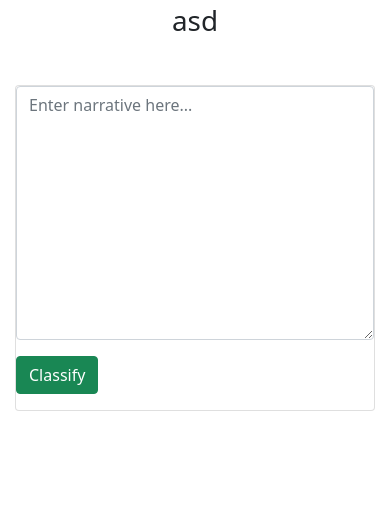
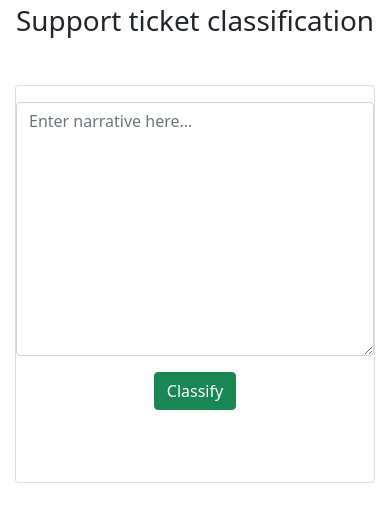
Before and after one commit to dineshh912/support_ticket_classification, a Flask app: page / in a window 390 px wide. Shown: the part 56-578 px from the top of the page. Run offline with Flask 2, Linux system fonts and the light colour scheme.

Commit message:
minor-changes

```diff
--- a/app/templates/base.html
+++ b/app/templates/base.html
@@ -50,7 +50,7 @@
           url: "/classify",
           data: {"text_narrative": text_narrative},
           success: function(data){
-            console.log(data);
+            $('#data').html(data['class']);
           },
           error:function(data){
             console.log(data);
--- a/app/templates/index.html
+++ b/app/templates/index.html
@@ -1,14 +1,17 @@
 {% extends "base.html" %}
 {% block content %}
 <div class="container">
-    <h1 class="display-6 text-center mb-5">asd</h1>
+    <h1 class="display-6 text-center mb-5">Support ticket classification</h1>
     <div class="card">
         <div class="row">
             <div class="col-md-8">
-                <textarea class="form-control z-depth-1" name="narrative" id="narrative"rows="10" placeholder="Enter narrative here..."></textarea>
-                <button class="btn btn-success mt-3 mb-3 text-center" id="classify">Classify</button>
+                <textarea class="form-control z-depth-1 mt-3 ml-3" name="narrative" id="narrative"rows="10" placeholder="Enter narrative here..."></textarea>
+                <div class="text-center">
+                    <button class="btn btn-success mt-3 mb-3 text-center" id="classify">Classify</button>
+                </div>
             </div>
-            <div class="col-md-4"></div>
+            <div class="col-md-4 text-center mt-5">
+            <h4 id="data" ></h4></div>
         </div>
         </div>
 </div>
```
